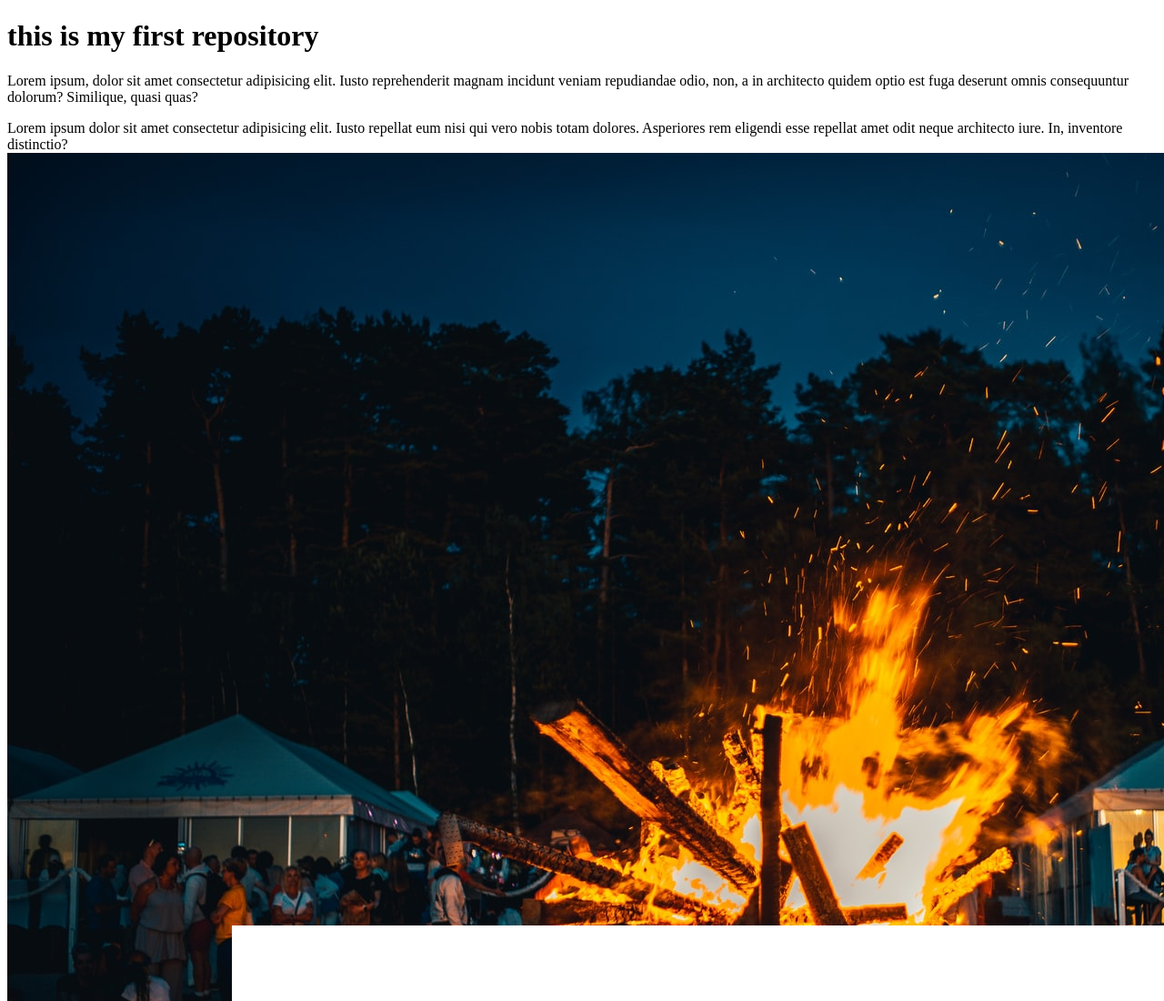
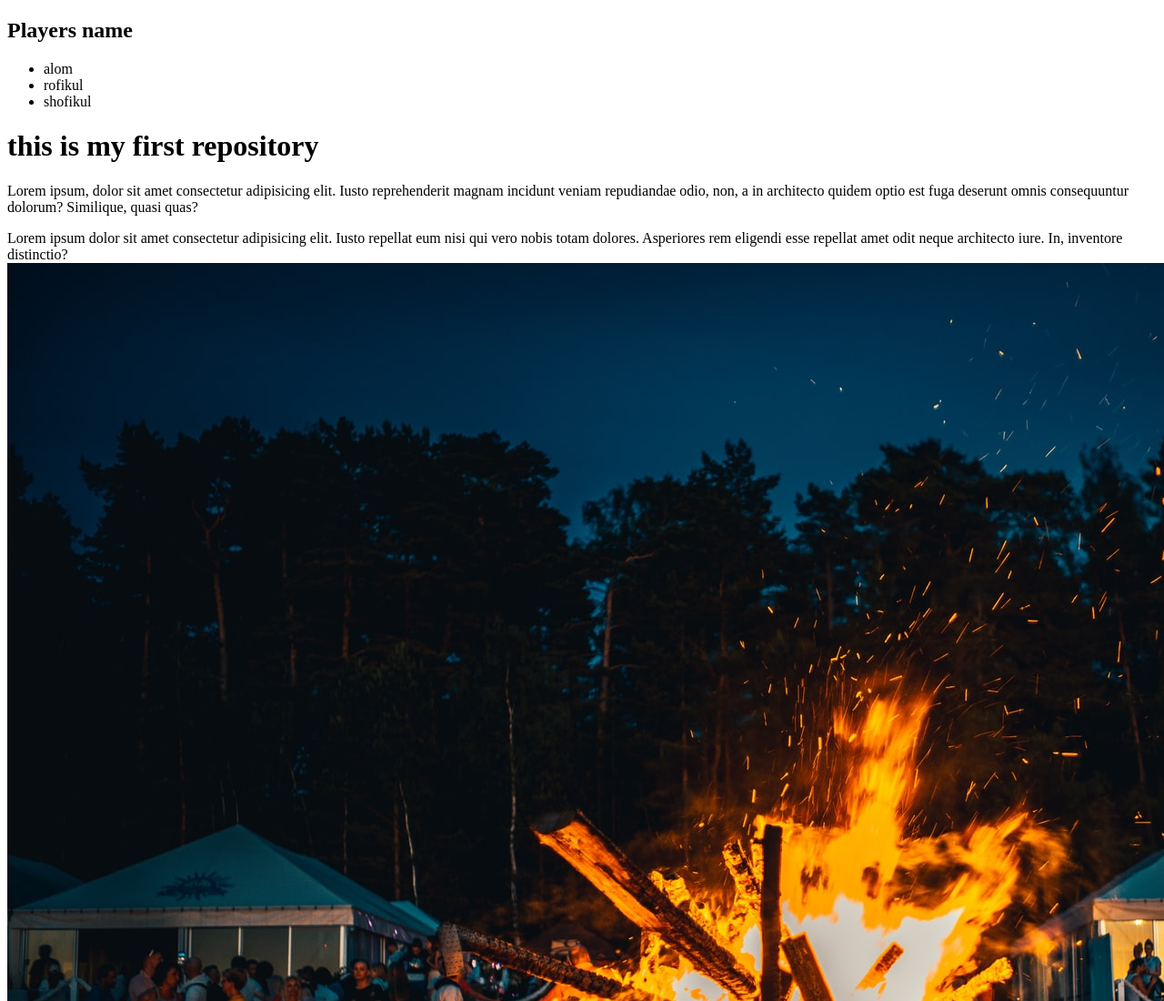
Before and after one commit to Tajuddin-Ahmed/my-first-repo, a plain HTML site: page index.html in a window 1280 px wide. Shown: the top 1100 px of the page at 91% size. Drawn offline with Linux system fonts and the light colour scheme.

Commit message:
players added

```diff
--- a/index.html
+++ b/index.html
@@ -7,6 +7,12 @@
     <title>Document</title>
 </head>
 <body>
+    <h2>Players name</h2>
+    <ul>
+        <li>alom</li>
+        <li>rofikul</li>
+        <li>shofikul</li>
+    </ul>
 <h1>this is my first repository</h1>
 <p>Lorem ipsum, dolor sit amet consectetur adipisicing elit. Iusto reprehenderit magnam incidunt veniam repudiandae odio, non, a in architecto quidem optio est fuga deserunt omnis consequuntur dolorum? Similique, quasi quas?</p>
 <div>
```
